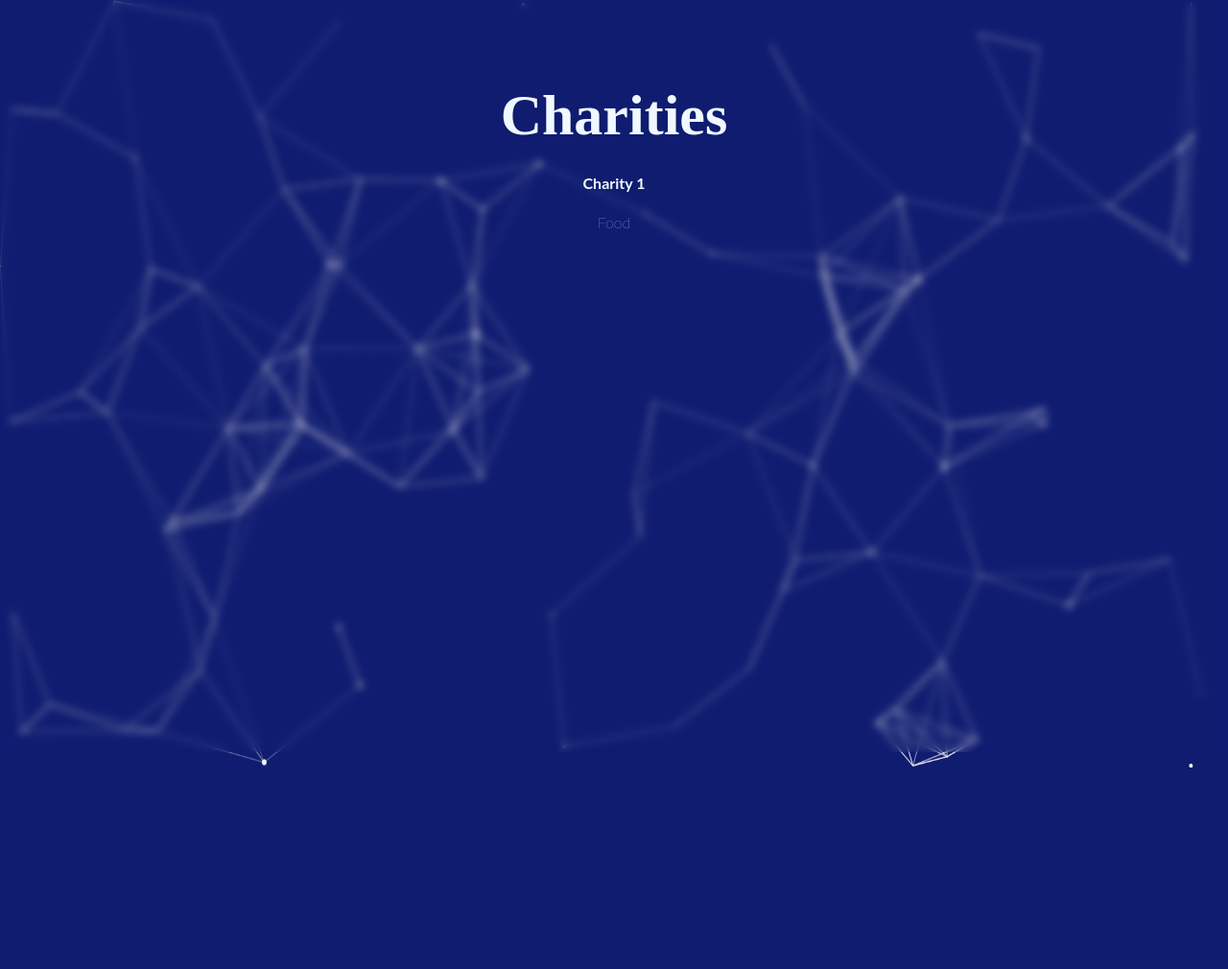
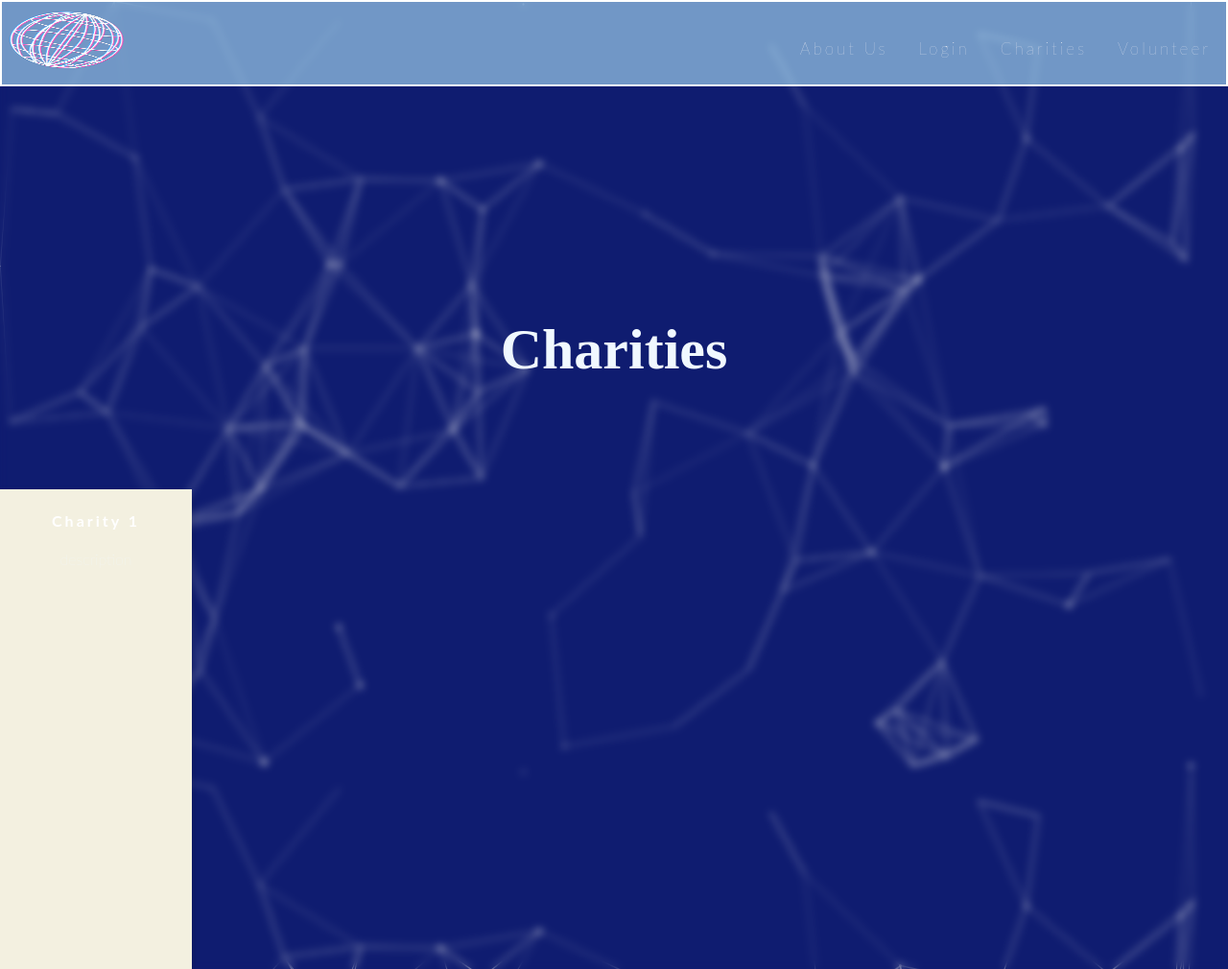
Before and after one commit to smpatyi/disaster_chari-tech, a Flask app: template templates/charities.html in a window 1280 px wide. Shown: the whole page at 96% size. Before the commit the page ends 800 px from the top, so only its background shows below. Run offline with Flask 2, Linux system fonts and the light colour scheme; the template is opened without the code that fills it, so the values that code supplies are empty; some web fonts are replaced.

Commit message:
new logo

```diff
--- a/templates/charities.html
+++ b/templates/charities.html
@@ -1,8 +1,9 @@
 <html>
 <head>
-    <title>Charities</title>
+    <meta name="viewport" content="width=device-width, initial-scale=1">
     <style>
         body {
+            overflow:scroll;
             margin: 0;
             font-family: "Lato", sans-serif;
             color:aliceblue;
@@ -17,7 +18,7 @@
         }
 
         .block {
-            height: 20vh;
+            height: 50vh;
             width: 100vw;
             display: flex;
             justify-content: center;
@@ -28,29 +29,241 @@
             font-size: 30px;
             font-family: 'BioRhyme', serif;
             width: initial;
-            height: 40px;
+            height: 40px; <!--40-->
             line-height: 40px;
         }
 
 
         #highlight {
             display: inline-block;
-            position: absolute;
+            position:absolute; left:195px;
             z-index: -1;
             background-color: #ff58c4;
-            height: 80px;
-            width: 0%;
+            height: 100px;
+            width: 0vh;
+            transition: width 0.5s;
+            transition-timing-function: cubic-bezier(0.165, 0.84, 0.44, 1);
+        }
+
+        #highlight1 {
+            display: inline-block;
+            position:absolute; left:270px;
+            z-index: -1;
+            background-color: #58b1ff;
+            height: 50px;
+            width: 0vh;
             transition: width 0.5s;
             transition-timing-function: cubic-bezier(0.165, 0.84, 0.44, 1);
         }
 
         #item:hover #highlight{
             /* hardcoded */
-            width: 520px;
+            width: 1050px;
         }
+        #item:hover #highlight1{
+            /* hardcoded */
+            width: 880px;
+        }
+
+        .header {
+            font-family: "Lato", sans-serif;
+            font-weight: 100;
+            letter-spacing: 3px;
+            color: white;
+        }
+
+        .card {
+            background-color: rgba(255, 255, 255, 0.6);
+        }
+
+        button.button {
+            border-radius: 30px;
+            background-color: rgba(178, 234, 255, 0.6);
+            border: lightblue solid 2px;
+        }
+
+
+
+        .topnav {
+            display: inline-block;
+            width: 100%;
+            overflow: hidden;
+            text-align: center;
+            list-style: none;
+            font-family: "Lato", sans-serif;
+            font-weight: 200;
+            margin: 0;
+            padding: 0;
+            white-space: nowrap;
+            overflow: auto;
+            color: black;
+            border: white solid 2px;
+            background-color: rgba(178, 234, 255, 0.6);
+        }
+
+        .topnav a {
+            float: right;
+            color: #fcf6f8;
+            text-align: center;
+            padding: 14px 16px;
+            text-decoration: none;
+            font-size: 17px;
+            transition: 300ms ease;
+            font-family: "Lato", sans-serif;
+            margin: 0;
+            letter-spacing: 3px;
+
+        }
+
+
+        .topnav a:hover {
+            color: white;
+            border-radius: 30px;
+            border: white solid 2px;
+        }
+
+
+        .btn {
+            float: left;
+            display: inline-block;
+            border: none;
+            color: white;
+            padding: 14px 16px;
+            font-size: 17px;
+        }
+
+        #logo1 {
+            position: absolute; left: 0px;
+            float: left;
+            top: 0px;
+        }
+
+        html {
+            box-sizing: border-box;
+        }
+
+        *,
+        *:before,
+        *:after {
+            box-sizing: inherit;
+        }
+
+        .column {
+            float: left;
+            width: 25%;
+            margin-bottom: 16px;
+            padding: 0 8px;
+        }
+
+        .row {
+            padding: 0 25px;
+        }
+
+        @media screen and (max-width: 650px) {
+            .column {
+                width: 100%;
+                display: block;
+            }
+        }
+
+        .card {
+            box-shadow: 0 4px 8px 0 rgba(0, 0, 0, 0.2);
+        }
+
+        .container {
+            padding: 0 16px;
+            height: 300px;
+        }
+
+        div {
+            background-color: none;
+        }
+
+        h3,
+        h4,
+        h5 {
+            font-family: "Lato", sans-serif;
+            font-family: "Lato", sans-serif;
+            font-weight: 100;
+            letter-spacing: 3px;
+            color: white;
+
+        }
+
+        .container::after,
+        .row::after {
+            content: "";
+            clear: both;
+            display: table;
+        }
+
+        .imagecenter {
+            display: block;
+            margin-left: auto;
+            margin-right: auto;
+            width: 50%;
+        }
+
+
+        .title {
+            color: grey;
+        }
+
+        .button {
+            border: none;
+            outline: 0;
+            display: inline-block;
+            padding: 8px;
+            color: white;
+            background-color: #000;
+            text-align: center;
+            cursor: pointer;
+            width: 100%;
+        }
+
+        .button:hover {
+            background-color: lightblue;
+        }
+
+        .CharityCard {
+            background: #f3f0e0;
+            box-shadow: 0 4px 8px 0 rgba(0,0,0,0.2);
+            transition: 0.3s;
+            width: 200px;
+            height: 500px;
+
+        }
+
+        .CharityCard:hover {
+            box-shadow: 0 8px 16px 0 rgba(0,0,0,0.2);
+        }
+
+        /* Add some padding inside the card container */
+        .charity1 {
+            padding: 2px 16px;
+        }
+
+
+
+
     </style>
 </head>
 <body>
+
+<h2>
+    <div class="topnav">
+        <ul>
+            <p onclick="window.location.href='RatRaceHomePage.html';" style="text-align:center" class="btn"><img src="logo.png" id="logo1" alt="logo1" style="width:140px; height:90px"></p>
+        </ul>
+        <a href="Volunteer.html">Volunteer</a>
+        <a href="charities.html">Charities</a>
+        <a href="log_in.html">Login</a>
+        <a class="active" href="aboutUs.html">About Us</a>
+    </div>
+</h2>
+
+
+
 <link href="https://fonts.googleapis.com/css?family=BioRhyme" rel="stylesheet">
 
 <div class="block">
@@ -61,14 +274,12 @@
     </div>
 </div>
 
-<div class="charityCard">
+<div class="CharityCard">
     <!--img src="img_avatar.png" alt="Avatar" style="width:100%"-->
-    <div class="container">
+    <div class="charity1">
         <h4><b>Charity 1</b></h4>
-        <p>Food</p>
-
+        <p>description</p>
     </div>
-
 </div>
 
 </body>
```
Also changed, not shown: templates/logo.png.
